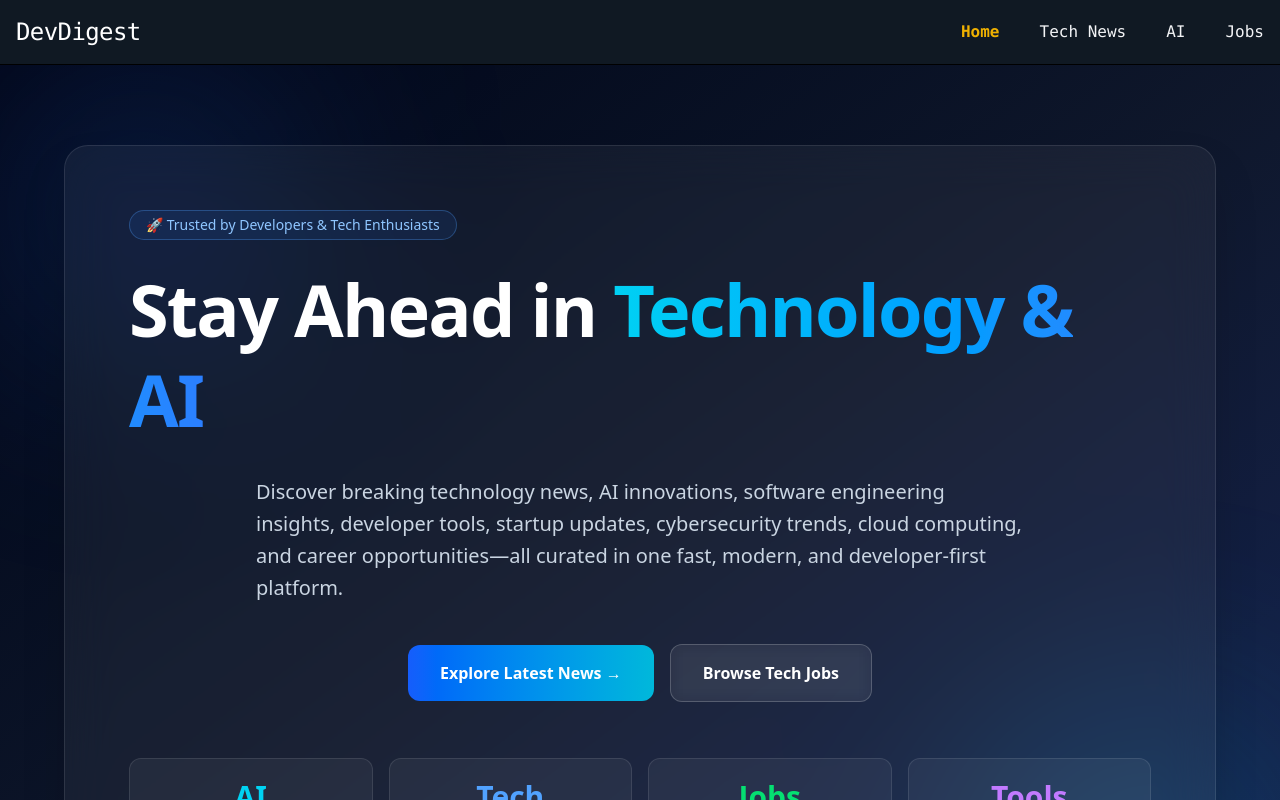
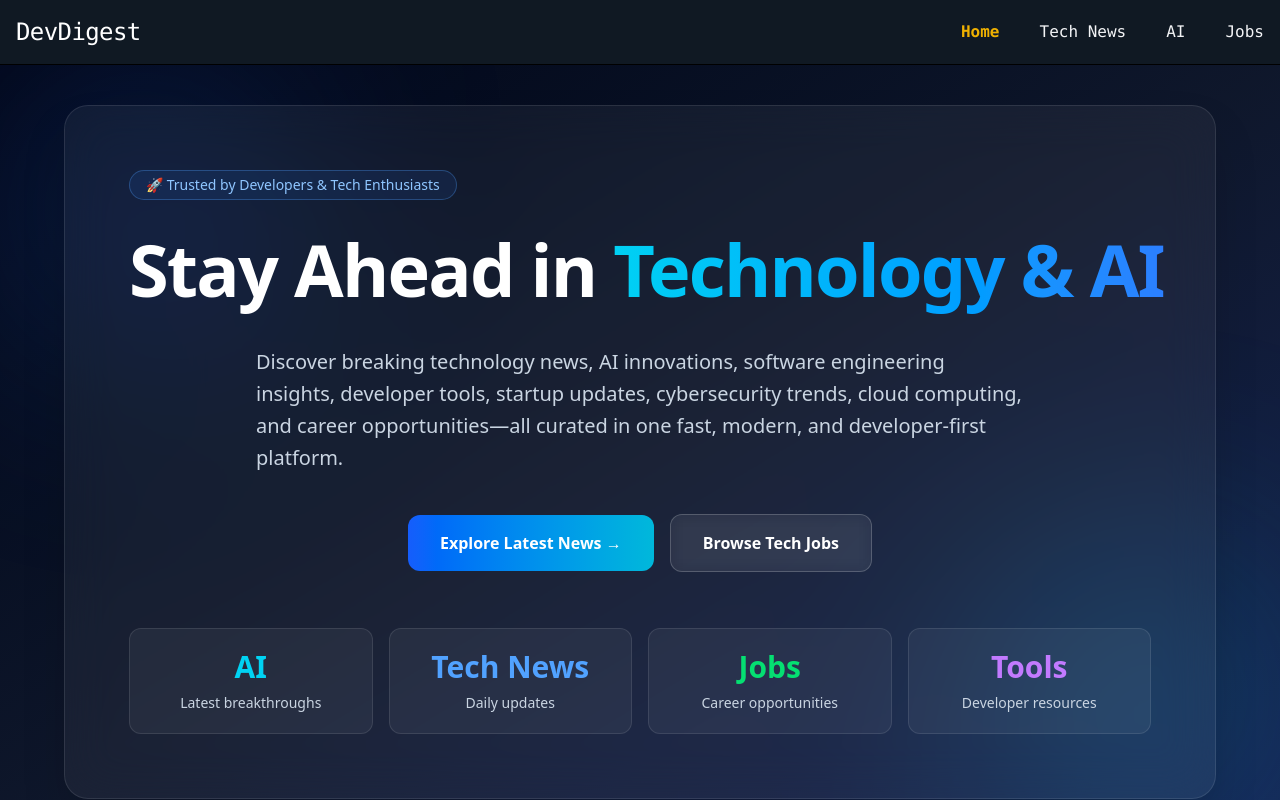
Before and after one commit to raushan-sinha/devdigest, a Next.js app: page / in a window 1280 px wide. Shown: the top 800 px of the page. Built offline with nearby package versions, Linux system fonts and the light colour scheme; no server answers.

Commit message:
Implemented new UI

```diff
--- a/app/home/sections/Hero.tsx
+++ b/app/home/sections/Hero.tsx
@@ -2,7 +2,7 @@ import Link from "next/link";
 
 export default function Hero() {
     return (
-        <section className="relative overflow-hidden bg-gradient-to-br from-slate-950 via-slate-900 to-blue-950 px-4 py-20 sm:px-6 lg:px-8">
+        <section className="relative overflow-hidden bg-gradient-to-br from-slate-950 via-slate-900 to-blue-950 px-4 py-10 sm:px-6 lg:px-8">
             <div className="absolute left-0 top-0 h-72 w-72 rounded-full bg-blue-500/20 blur-[120px]" />
             <div className="absolute bottom-0 right-0 h-72 w-72 rounded-full bg-cyan-400/20 blur-[120px]" />
 
@@ -14,7 +14,7 @@ export default function Hero() {
                         🚀 Trusted by Developers & Tech Enthusiasts
                     </span>
 
-                    <h1 className="mt-6 text-4xl font-black leading-tight tracking-tight text-white sm:text-5xl lg:text-7xl">
+                    <h1 className="mt-6 text-4xl font-black leading-tight tracking-tight text-white sm:text-5xl lg:text-7xl lg:whitespace-nowrap">
                         Stay Ahead in
                         <span className="bg-gradient-to-r from-cyan-400 to-blue-500 bg-clip-text text-transparent">
                             {" "}Technology & AI
@@ -56,7 +56,7 @@ export default function Hero() {
                         </div>
 
                         <div className="rounded-xl border border-white/10 bg-white/5 p-5">
-                            <h3 className="text-3xl font-bold text-blue-400">Tech</h3>
+                            <h3 className="text-3xl font-bold text-blue-400">Tech News</h3>
                             <p className="mt-2 text-sm text-slate-300">
                                 Daily updates
                             </p>
```
